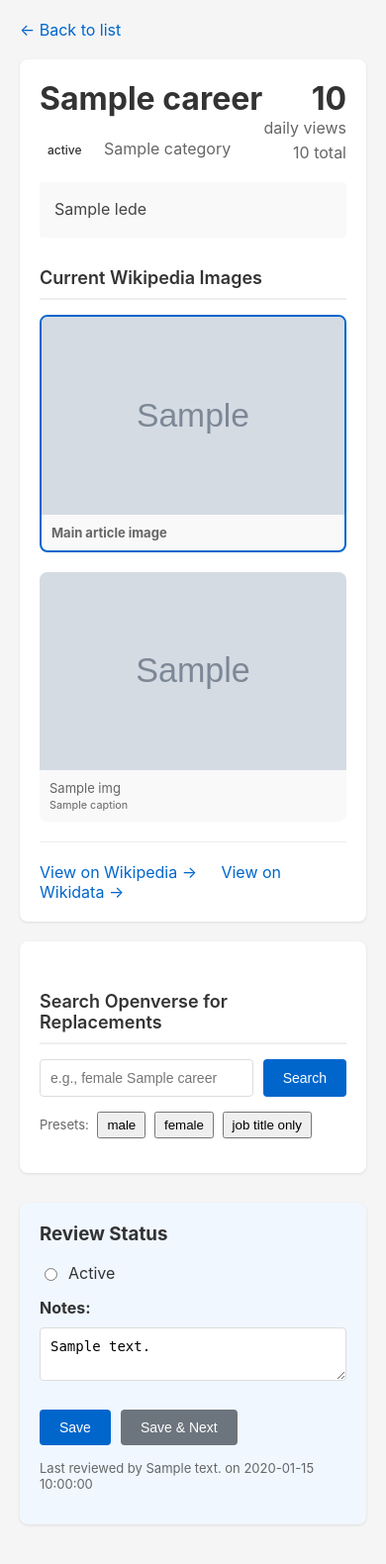
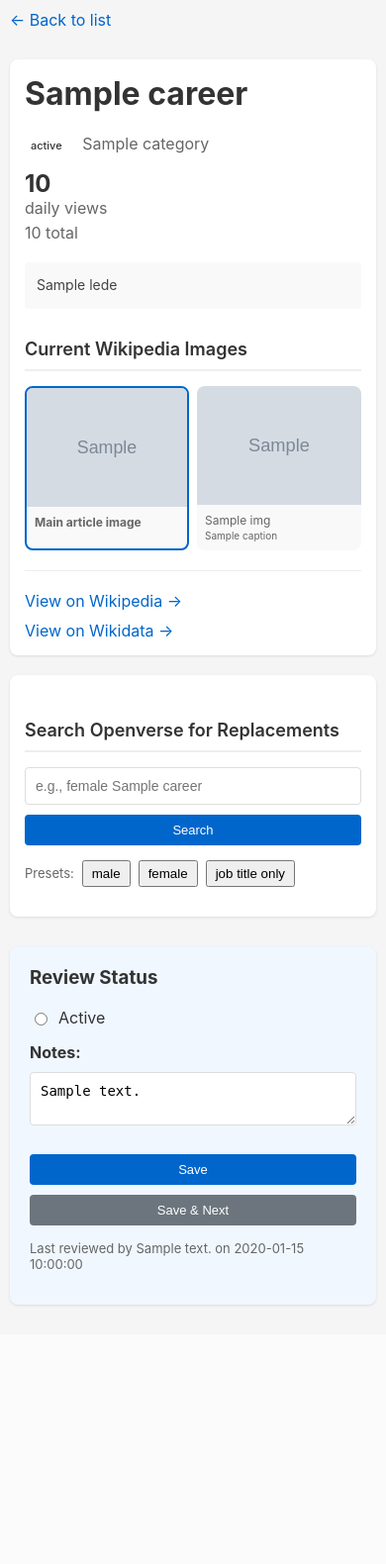
Before and after one commit to tieguy/career-images, a Flask app: template templates/career_detail.html in a window 390 px wide. Shown: the whole page at 99% size. After the commit the page ends 1320 px from the top, so only its background shows below. Run offline with Flask 3, Linux system fonts and the light colour scheme; the template is opened without the code that fills it: most values are stand-ins (such as "Sample title", 1, 10 or a date in 2020); grey boxes marked "Sample" are stand-in pictures; some libraries are stand-ins or nearby versions.

Commit message:
Add mobile-responsive CSS for PWA experience
- Add responsive breakpoints at 768px and 480px
- Hide rank/category columns on mobile table view
- Stack career header and status options vertically
- Make search input and presets wrap on small screens
- Adjust image grid sizing for mobile devices
- Improve pagination and button sizing for touch

```diff
--- a/templates/base.html
+++ b/templates/base.html
@@ -131,6 +131,66 @@
         .btn-secondary:hover {
             background: #545b62;
         }
+
+        /* Mobile responsive styles */
+        @media (max-width: 768px) {
+            body {
+                padding: 10px;
+            }
+            .header {
+                padding: 15px;
+            }
+            .header h1 {
+                font-size: 20px;
+            }
+            .stats {
+                flex-wrap: wrap;
+                gap: 8px;
+            }
+            .stats span {
+                font-size: 12px;
+            }
+            .card {
+                padding: 15px;
+            }
+            /* Table responsive - hide less important columns */
+            table th:nth-child(1),
+            table td:nth-child(1),
+            table th:nth-child(3),
+            table td:nth-child(3) {
+                display: none;
+            }
+            th, td {
+                padding: 8px 6px;
+                font-size: 14px;
+            }
+            .pagination {
+                flex-wrap: wrap;
+                gap: 6px;
+            }
+            .pagination a, .pagination span {
+                padding: 6px 12px;
+                font-size: 14px;
+            }
+            .btn {
+                padding: 8px 16px;
+                font-size: 13px;
+            }
+        }
+
+        @media (max-width: 480px) {
+            .header h1 {
+                font-size: 18px;
+            }
+            th, td {
+                padding: 6px 4px;
+                font-size: 13px;
+            }
+            .status-badge {
+                padding: 2px 6px;
+                font-size: 11px;
+            }
+        }
     </style>
     {% block extra_css %}{% endblock %}
 </head>
--- a/templates/career_detail.html
+++ b/templates/career_detail.html
@@ -99,6 +99,126 @@
     .external-links a {
         margin-right: 20px;
     }
+
+    /* Mobile responsive styles for detail page */
+    @media (max-width: 768px) {
+        .nav-bar {
+            flex-direction: column;
+            gap: 10px;
+            align-items: flex-start;
+        }
+        .career-header {
+            flex-direction: column;
+            gap: 15px;
+        }
+        .career-stats {
+            text-align: left;
+        }
+        .career-stats .big-number {
+            font-size: 24px;
+        }
+        .image-grid {
+            grid-template-columns: repeat(auto-fill, minmax(140px, 1fr));
+            gap: 12px;
+        }
+        .image-card img {
+            height: 140px;
+        }
+        .status-options {
+            flex-direction: column;
+            gap: 10px;
+        }
+        .form-actions {
+            flex-direction: column;
+        }
+        .form-actions .btn {
+            width: 100%;
+            text-align: center;
+        }
+        .external-links {
+            display: flex;
+            flex-direction: column;
+            gap: 10px;
+        }
+        .external-links a {
+            margin-right: 0;
+        }
+    }
+
+    /* Search section responsive */
+    .search-row {
+        display: flex;
+        gap: 10px;
+    }
+    .search-input {
+        flex: 1;
+        padding: 10px;
+        border: 1px solid #ddd;
+        border-radius: 4px;
+        font-size: 14px;
+    }
+    .presets {
+        margin-bottom: 15px;
+        font-size: 13px;
+        color: #666;
+    }
+    .presets button {
+        margin-left: 5px;
+        padding: 4px 8px;
+        cursor: pointer;
+    }
+    .replacement-section {
+        display: flex;
+        gap: 20px;
+    }
+    .replacement-section img {
+        max-width: 300px;
+        max-height: 300px;
+        object-fit: contain;
+    }
+
+    @media (max-width: 768px) {
+        .search-row {
+            flex-direction: column;
+        }
+        .search-row .btn {
+            width: 100%;
+        }
+        .presets {
+            display: flex;
+            flex-wrap: wrap;
+            gap: 8px;
+            align-items: center;
+        }
+        .presets button {
+            margin-left: 0;
+        }
+        .replacement-section {
+            flex-direction: column;
+        }
+        .replacement-section img {
+            max-width: 100%;
+            width: 100%;
+        }
+    }
+
+    @media (max-width: 480px) {
+        .lede {
+            font-size: 14px;
+            padding: 12px;
+        }
+        .image-grid {
+            grid-template-columns: repeat(auto-fill, minmax(120px, 1fr));
+            gap: 8px;
+        }
+        .image-card img {
+            height: 120px;
+        }
+        .image-card .caption {
+            padding: 8px;
+            font-size: 12px;
+        }
+    }
 </style>
 {% endblock %}
 
@@ -175,16 +295,15 @@
 
 <div class="card">
     <h3 class="section-title">Search Openverse for Replacements</h3>
-    <div style="display: flex; gap: 10px; margin-bottom: 15px;">
-        <input type="text" id="openverse-query" placeholder="e.g., female {{ career.name }}"
-               style="flex: 1; padding: 10px; border: 1px solid #ddd; border-radius: 4px; font-size: 14px;">
+    <div class="search-row" style="margin-bottom: 15px;">
+        <input type="text" id="openverse-query" class="search-input" placeholder="e.g., female {{ career.name }}">
         <button onclick="searchOpenverse()" class="btn">Search</button>
     </div>
-    <div style="margin-bottom: 15px; font-size: 13px; color: #666;">
-        Presets:
-        <button onclick="setQuery('male {{ career.name }}')" style="margin-left: 5px; padding: 4px 8px; cursor: pointer;">male</button>
-        <button onclick="setQuery('female {{ career.name }}')" style="margin-left: 5px; padding: 4px 8px; cursor: pointer;">female</button>
-        <button onclick="setQuery('{{ career.name }}')" style="margin-left: 5px; padding: 4px 8px; cursor: pointer;">job title only</button>
+    <div class="presets">
+        <span>Presets:</span>
+        <button onclick="setQuery('male {{ career.name }}')">male</button>
+        <button onclick="setQuery('female {{ career.name }}')">female</button>
+        <button onclick="setQuery('{{ career.name }}')">job title only</button>
     </div>
 
     <div id="openverse-results" class="image-grid" style="display: none;"></div>
@@ -203,8 +322,8 @@
 {% set commons_cats = 'Images of ' + career.name|lower + '|Occupational portraits' %}
 <div class="card" style="border: 2px solid #28a745;">
     <h3 class="section-title" style="color: #28a745;">Selected Replacement Image</h3>
-    <div style="display: flex; gap: 20px;">
-        <img src="{{ replacement.image_url }}" style="max-width: 300px; max-height: 300px; object-fit: contain;">
+    <div class="replacement-section">
+        <img src="{{ replacement.image_url }}">
         <div>
             <p><strong>Source:</strong> Openverse</p>
             {% if replacement.caption %}
```
